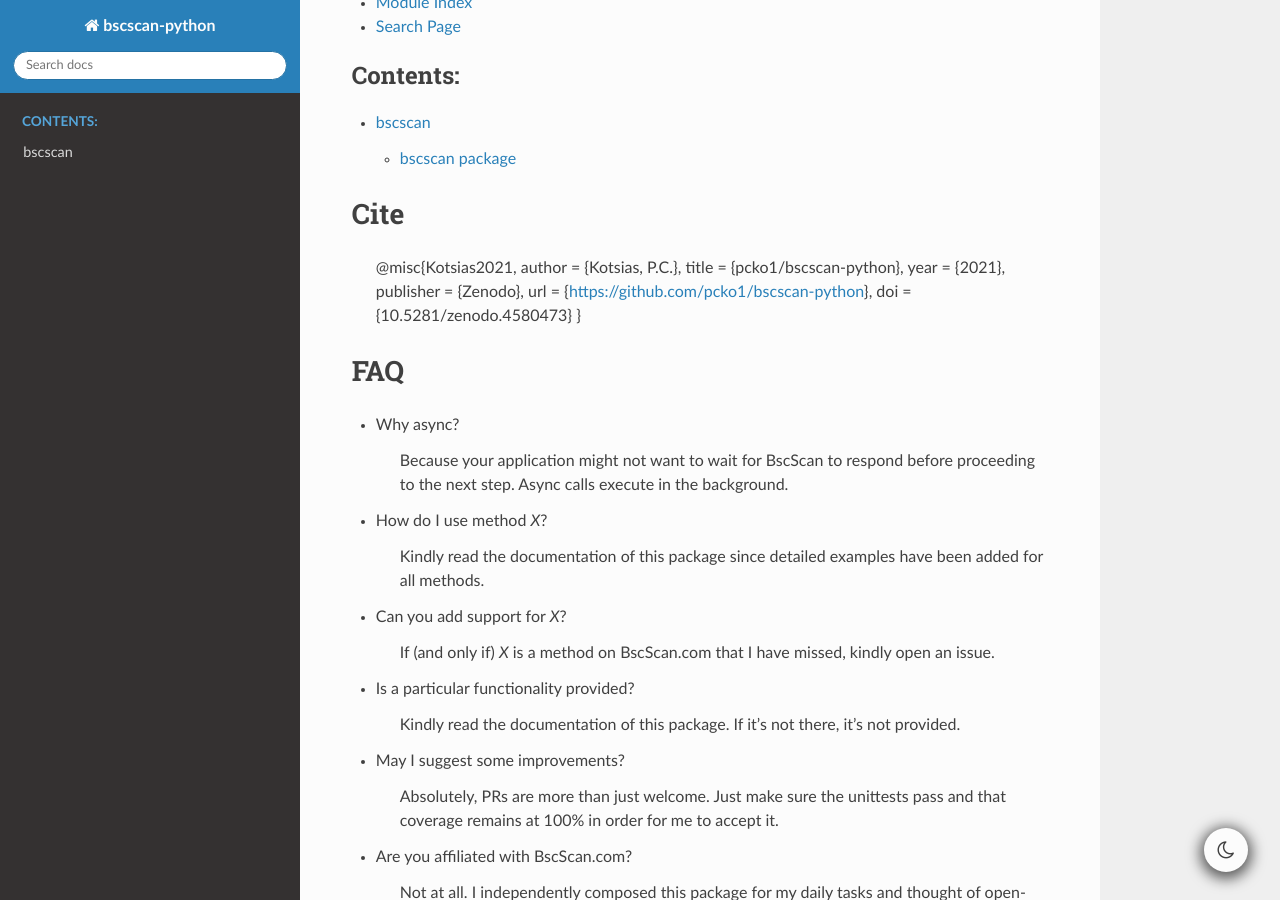
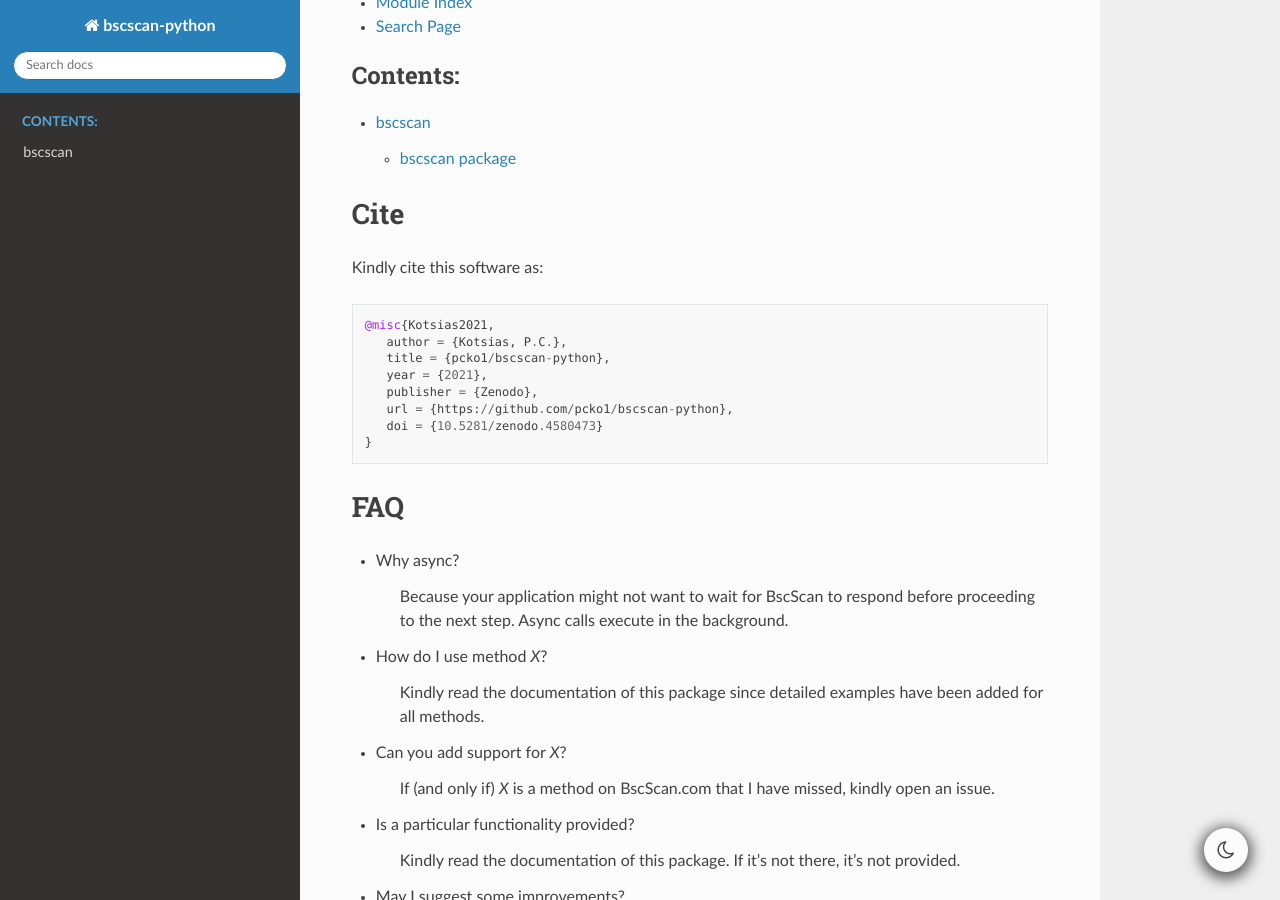
Before and after one commit to pcko1/bscscan-python, a Sphinx documentation site: the page built from source/index.rst, in a window 1280 px wide and 900 px high, scrolled down 495 px. Built offline with Sphinx 7.4.7 and the Read the Docs theme 2.0.0, drawn with Linux system fonts in a browser that asks for light colours.

Commit message:
Updated docs

```diff
--- a/source/index.rst
+++ b/source/index.rst
@@ -33,13 +33,15 @@ Indices and tables
 Cite
 ===========
 
+Kindly cite this software as::
+
    @misc{Kotsias2021,
-   author = {Kotsias, P.C.},
-   title = {pcko1/bscscan-python},
-   year = {2021},
-   publisher = {Zenodo},
-   url = {https://github.com/pcko1/bscscan-python},
-   doi = {10.5281/zenodo.4580473}
+      author = {Kotsias, P.C.},
+      title = {pcko1/bscscan-python},
+      year = {2021},
+      publisher = {Zenodo},
+      url = {https://github.com/pcko1/bscscan-python},
+      doi = {10.5281/zenodo.4580473}
    }
 
 
```
Also changed, not shown: 4 other files.
